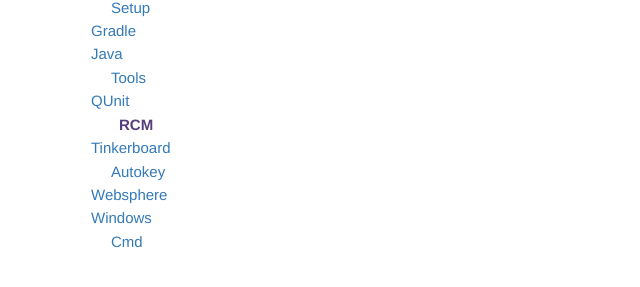
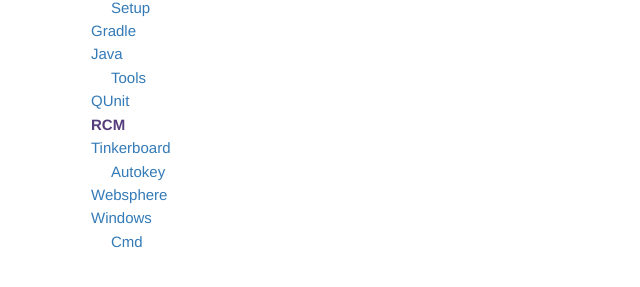
Before and after one commit to AndrewSoltes/AndrewSoltes.github.io, a Jekyll site: the page built from rcm/index.md, in a window 1280 px wide. Shown: the part 291-578 px from the top of the page, without its empty margins (0-640 px from the left). Built offline with Jekyll 4.4.1, drawn with Linux system fonts in a browser that asks for light colours.

Commit message:
menu styles

```diff
--- a/assets/kb.scss
+++ b/assets/kb.scss
@@ -14,7 +14,7 @@ body {
 h2 {
 	border-bottom: $dark-purple dashed 1px;
 	font-weight: bold;
-    font-size: larger;
+	font-size: larger;
 }
 
 pre {
@@ -47,14 +47,14 @@ pre {
 		}
 
 		> a:hover {
-			padding-left: 29px;
+			padding-left: 0px;
 			color: #563d7c;
-    		text-decoration: none;
-    		background-color: transparent;
+			text-decoration: none;
+			background-color: transparent;
 		}
 
 		a.nav-active {
-			padding-left: 28px;
+			padding-left: 0px;
 			font-weight: 700;
 			color: $dark-purple;
 			background-color: transparent;
```
